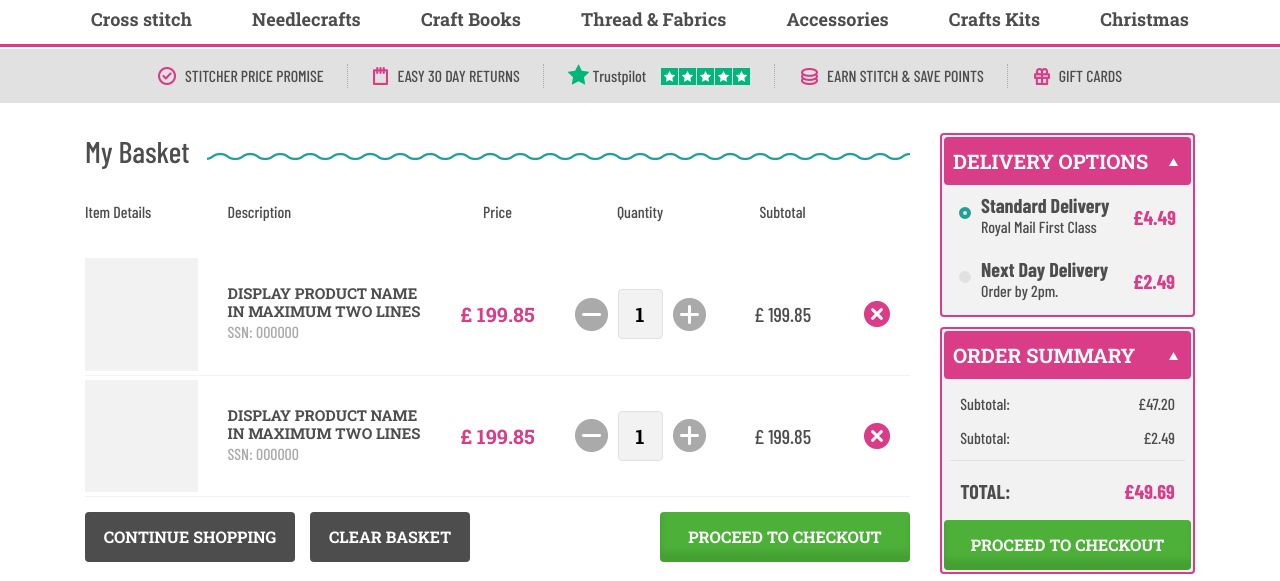
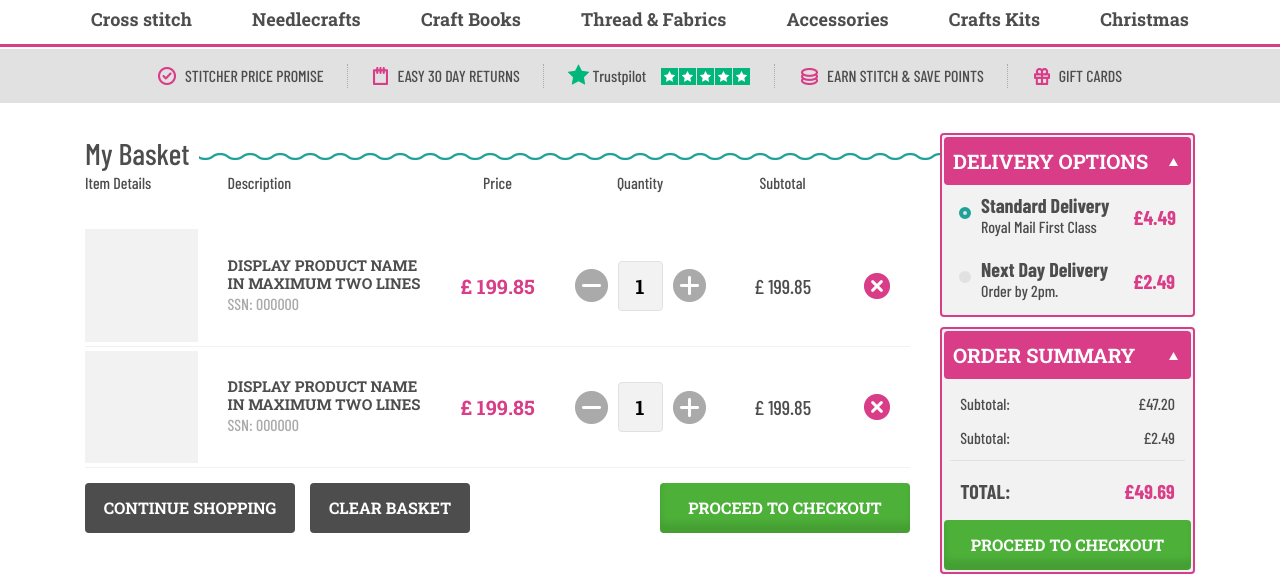
Before and after one commit to KarinaDesyatnik/stitcher, a plain HTML site: page basket.html in a window 1280 px wide. Shown: the part 155-736 px from the top of the page. Drawn offline with nearby package versions, Linux system fonts and the light colour scheme.

Commit message:
basket remove class from basket

```diff
--- a/basket.html
+++ b/basket.html
@@ -1330,7 +1330,7 @@
         <div class="container">
             <div class="row">
                 <div class="col-lg-9">
-                    <h2 class="about-category__title basket-content-title">
+                    <h2 class="basket-content-title">
                                 <div class="about-category__line"></div>
                                 <span>My Basket</span>
 
--- a/css/basket.css
+++ b/css/basket.css
@@ -244,6 +244,10 @@
 	font-family: 'Barlow Condensed', sans-serif;
 	font-weight: 500;
 	font-size: 30px;
+	background: #fff;
+	position: relative;
+	z-index: 99;
+	padding-right: 10px;
 }
 .basket__item-title {
 	line-height: 1.2;
```
